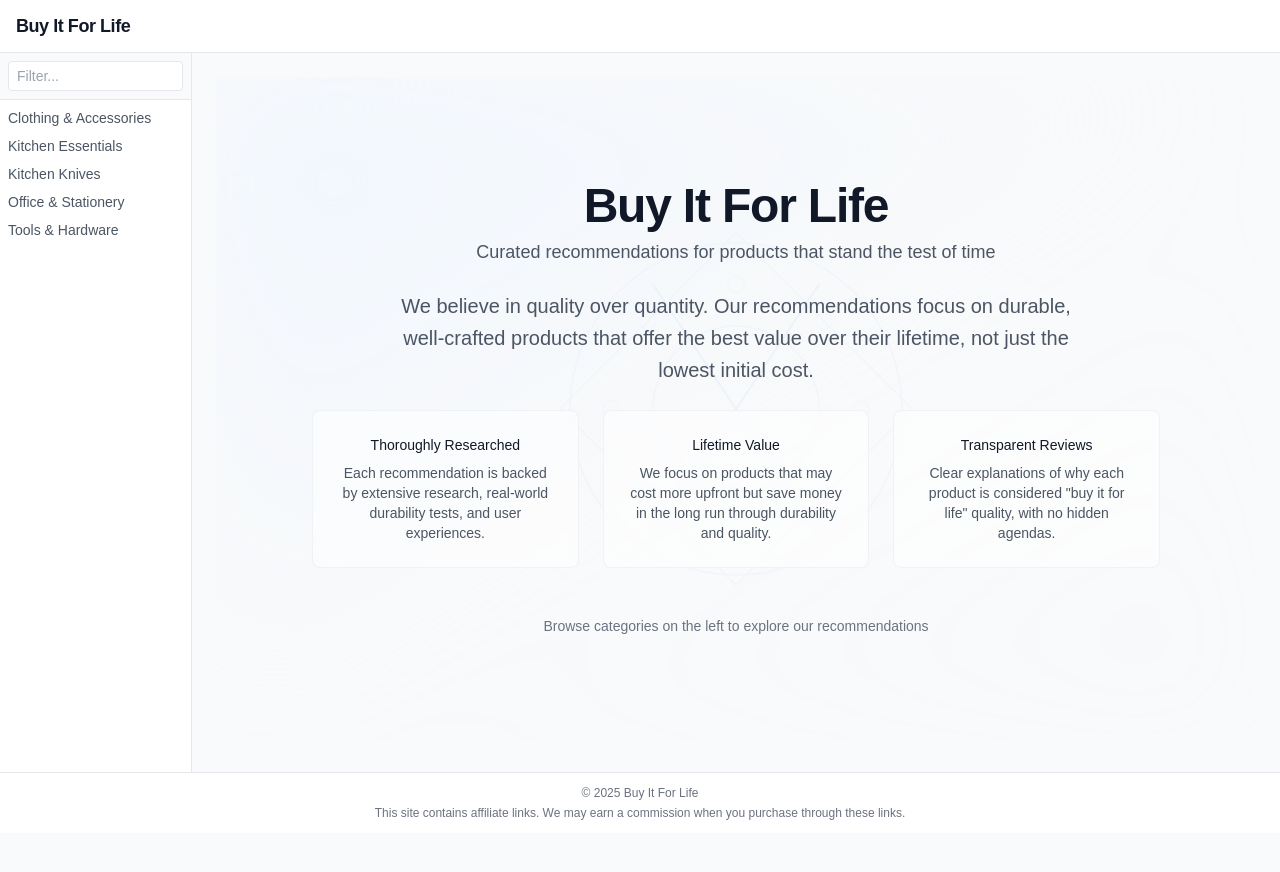
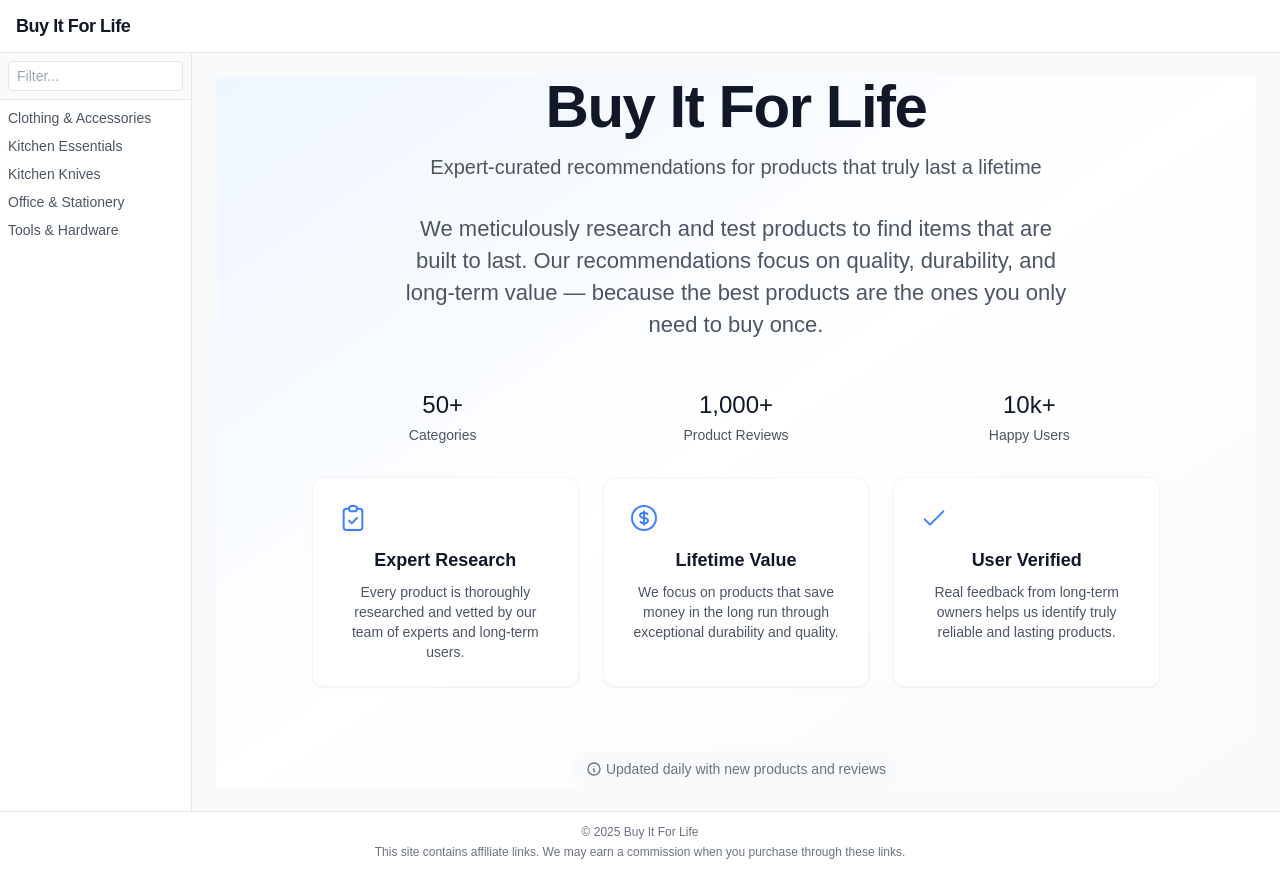
Before and after one commit to SparkyWoo/bifl, a Next.js app: page / in a window 1280 px wide. Before the commit the page ends 833 px from the top, so only its background shows below. Built offline with nearby package versions, Linux system fonts and the light colour scheme.

Commit message:
improve home page

```diff
--- a/app/page.tsx
+++ b/app/page.tsx
@@ -3,59 +3,34 @@
 import * as React from 'react'
 import { motion } from 'framer-motion'
 
+interface Feature {
+  title: string
+  description: string
+  icon: React.ReactNode
+}
+
 function BackgroundGradient() {
   return (
     <div className="absolute inset-0 overflow-hidden -z-10">
-      <div className="absolute inset-0 bg-gradient-to-br from-blue-50 via-transparent to-blue-50/5 blur-3xl" />
-      <div className="absolute inset-0" aria-hidden="true">
-        <svg
-          className="absolute h-full w-full"
-          width="100%"
-          height="100%"
-          viewBox="0 0 800 800"
-          fill="none"
-          xmlns="http://www.w3.org/2000/svg"
-        >
-          <g opacity="0.45" stroke="currentColor" strokeWidth="2">
-            <circle
-              className="text-blue-100/50"
-              cx="400"
-              cy="400"
-              r="200"
-            />
-            <path
-              className="text-blue-200/50"
-              d="M 300 550 L 500 250"
-            />
-            <path
-              className="text-blue-200/50"
-              d="M 500 550 L 300 250"
-            />
-            <rect
-              className="text-blue-100/50"
-              x="250"
-              y="250"
-              width="300"
-              height="300"
-              transform="rotate(45 400 400)"
-            />
-            <circle
-              className="text-blue-100/50"
-              cx="400"
-              cy="400"
-              r="100"
-            />
-            {[...Array(8)].map((_, i) => (
-              <circle
-                key={i}
-                className="text-blue-100/30"
-                cx={400 + Math.cos(i * Math.PI / 4) * 150}
-                cy={400 + Math.sin(i * Math.PI / 4) * 150}
-                r="10"
-              />
-            ))}
-          </g>
-        </svg>
+      <div className="absolute inset-0 bg-gradient-to-br from-blue-50 via-white to-blue-50/5" />
+    </div>
+  )
+}
+
+function TrustSignals() {
+  return (
+    <div className="grid grid-cols-3 gap-8 text-center text-sm text-gray-600 mt-12">
+      <div>
+        <div className="font-medium text-2xl text-gray-900 mb-1">50+</div>
+        <div>Categories</div>
+      </div>
+      <div>
+        <div className="font-medium text-2xl text-gray-900 mb-1">1,000+</div>
+        <div>Product Reviews</div>
+      </div>
+      <div>
+        <div className="font-medium text-2xl text-gray-900 mb-1">10k+</div>
+        <div>Happy Users</div>
       </div>
     </div>
   )
@@ -80,19 +55,19 @@ export default function HomePage() {
       <BackgroundGradient />
 
       <div className="relative z-10 container mx-auto px-6 max-w-4xl">
-        <div className="text-center space-y-6">
+        <div className="text-center space-y-8">
           <motion.div
             custom={0}
             variants={fadeUpVariants}
             initial="hidden"
             animate="visible"
-            className="space-y-2"
+            className="space-y-4"
           >
-            <h1 className="text-4xl font-bold tracking-tight text-gray-900 sm:text-5xl">
+            <h1 className="text-4xl font-bold tracking-tight text-gray-900 sm:text-5xl lg:text-6xl">
               Buy It For Life
             </h1>
-            <p className="text-lg text-gray-600">
-              Curated recommendations for products that stand the test of time
+            <p className="text-xl text-gray-600 max-w-2xl mx-auto">
+              Expert-curated recommendations for products that truly last a lifetime
             </p>
           </motion.div>
 
@@ -103,10 +78,11 @@ export default function HomePage() {
             animate="visible"
             className="max-w-2xl mx-auto"
           >
-            <div className="prose prose-blue text-gray-600">
+            <div className="prose prose-lg prose-blue text-gray-600">
               <p className="lead">
-                We believe in quality over quantity. Our recommendations focus on durable, well-crafted products
-                that offer the best value over their lifetime, not just the lowest initial cost.
+                We meticulously research and test products to find items that are built to last.
+                Our recommendations focus on quality, durability, and long-term value — because
+                the best products are the ones you only need to buy once.
               </p>
             </div>
           </motion.div>
@@ -116,17 +92,8 @@ export default function HomePage() {
             variants={fadeUpVariants}
             initial="hidden"
             animate="visible"
-            className="grid grid-cols-1 md:grid-cols-3 gap-6 text-sm"
           >
-            {features.map((feature) => (
-              <div
-                key={feature.title}
-                className="p-6 bg-white/50 backdrop-blur-sm border border-gray-200/50 rounded-lg"
-              >
-                <h3 className="font-medium text-gray-900 mb-2">{feature.title}</h3>
-                <p className="text-gray-600">{feature.description}</p>
-              </div>
-            ))}
+            <TrustSignals />
           </motion.div>
 
           <motion.div
@@ -134,11 +101,33 @@ export default function HomePage() {
             variants={fadeUpVariants}
             initial="hidden"
             animate="visible"
-            className="pt-6"
+            className="grid grid-cols-1 md:grid-cols-3 gap-6"
           >
-            <p className="text-sm text-gray-500">
-              Browse categories on the left to explore our recommendations
-            </p>
+            {features.map((feature) => (
+              <div
+                key={feature.title}
+                className="p-6 bg-white shadow-sm border border-gray-100 rounded-xl transition-all hover:shadow-md"
+              >
+                <div className="text-blue-500 mb-3">{feature.icon}</div>
+                <h3 className="text-lg font-semibold text-gray-900 mb-2">{feature.title}</h3>
+                <p className="text-gray-600">{feature.description}</p>
+              </div>
+            ))}
+          </motion.div>
+
+          <motion.div
+            custom={4}
+            variants={fadeUpVariants}
+            initial="hidden"
+            animate="visible"
+            className="pt-8"
+          >
+            <div className="inline-flex items-center space-x-1 text-sm text-gray-500 bg-gray-50 px-4 py-2 rounded-full">
+              <svg className="w-4 h-4" fill="none" stroke="currentColor" viewBox="0 0 24 24">
+                <path strokeLinecap="round" strokeLinejoin="round" strokeWidth={2} d="M13 16h-1v-4h-1m1-4h.01M21 12a9 9 0 11-18 0 9 9 0 0118 0z" />
+              </svg>
+              <span>Updated daily with new products and reviews</span>
+            </div>
           </motion.div>
         </div>
       </div>
@@ -146,17 +135,32 @@ export default function HomePage() {
   )
 }
 
-const features = [
+const features: Feature[] = [
   {
-    title: 'Thoroughly Researched',
-    description: 'Each recommendation is backed by extensive research, real-world durability tests, and user experiences.',
+    title: 'Expert Research',
+    description: 'Every product is thoroughly researched and vetted by our team of experts and long-term users.',
+    icon: (
+      <svg className="w-8 h-8" fill="none" stroke="currentColor" viewBox="0 0 24 24">
+        <path strokeLinecap="round" strokeLinejoin="round" strokeWidth={1.5} d="M9 5H7a2 2 0 00-2 2v12a2 2 0 002 2h10a2 2 0 002-2V7a2 2 0 00-2-2h-2M9 5a2 2 0 002 2h2a2 2 0 002-2M9 5a2 2 0 012-2h2a2 2 0 012 2m-6 9l2 2 4-4" />
+      </svg>
+    )
   },
   {
     title: 'Lifetime Value',
-    description: 'We focus on products that may cost more upfront but save money in the long run through durability and quality.',
+    description: 'We focus on products that save money in the long run through exceptional durability and quality.',
+    icon: (
+      <svg className="w-8 h-8" fill="none" stroke="currentColor" viewBox="0 0 24 24">
+        <path strokeLinecap="round" strokeLinejoin="round" strokeWidth={1.5} d="M12 8c-1.657 0-3 .895-3 2s1.343 2 3 2 3 .895 3 2-1.343 2-3 2m0-8c1.11 0 2.08.402 2.599 1M12 8V7m0 1v8m0 0v1m0-1c-1.11 0-2.08-.402-2.599-1M21 12a9 9 0 11-18 0 9 9 0 0118 0z" />
+      </svg>
+    )
   },
   {
-    title: 'Transparent Reviews',
-    description: 'Clear explanations of why each product is considered "buy it for life" quality, with no hidden agendas.',
+    title: 'User Verified',
+    description: 'Real feedback from long-term owners helps us identify truly reliable and lasting products.',
+    icon: (
+      <svg className="w-8 h-8" fill="none" stroke="currentColor" viewBox="0 0 24 24">
+        <path strokeLinecap="round" strokeLinejoin="round" strokeWidth={1.5} d="M5 13l4 4L19 7" />
+      </svg>
+    )
   },
 ]
```
